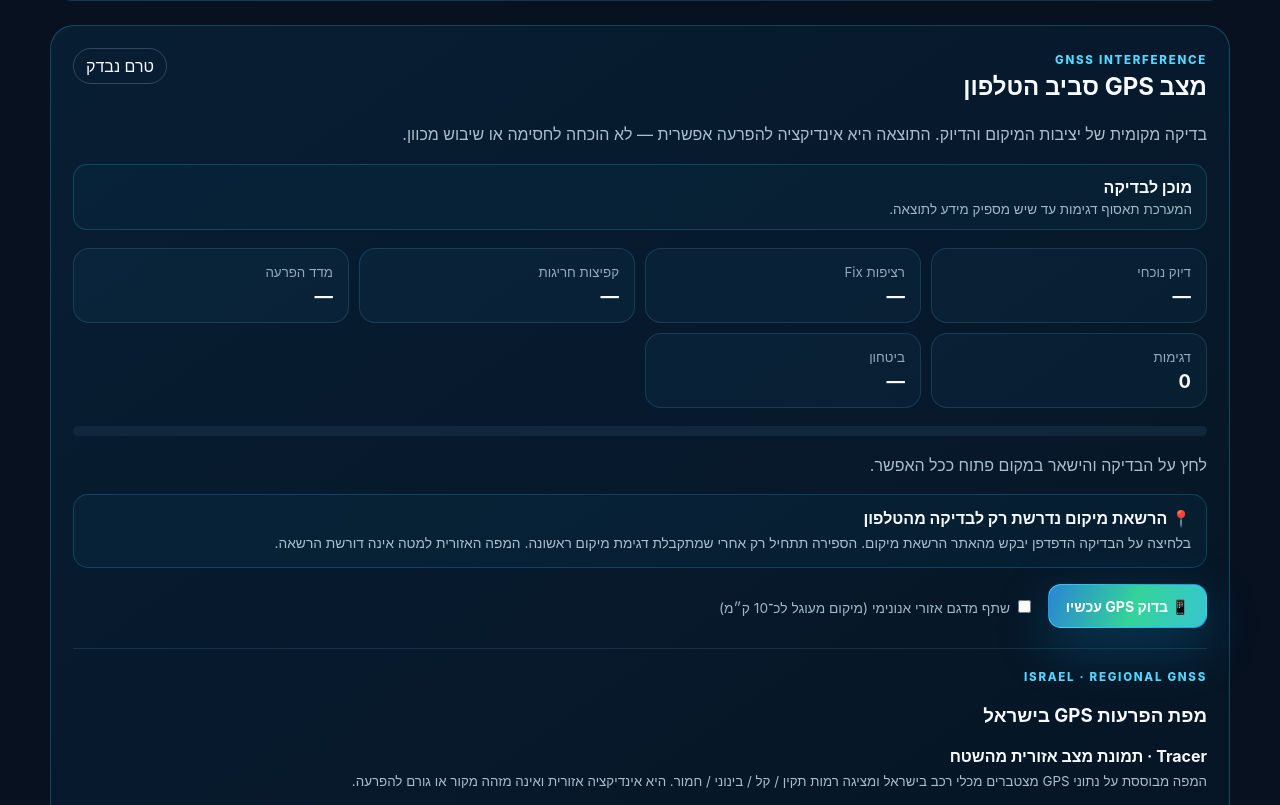
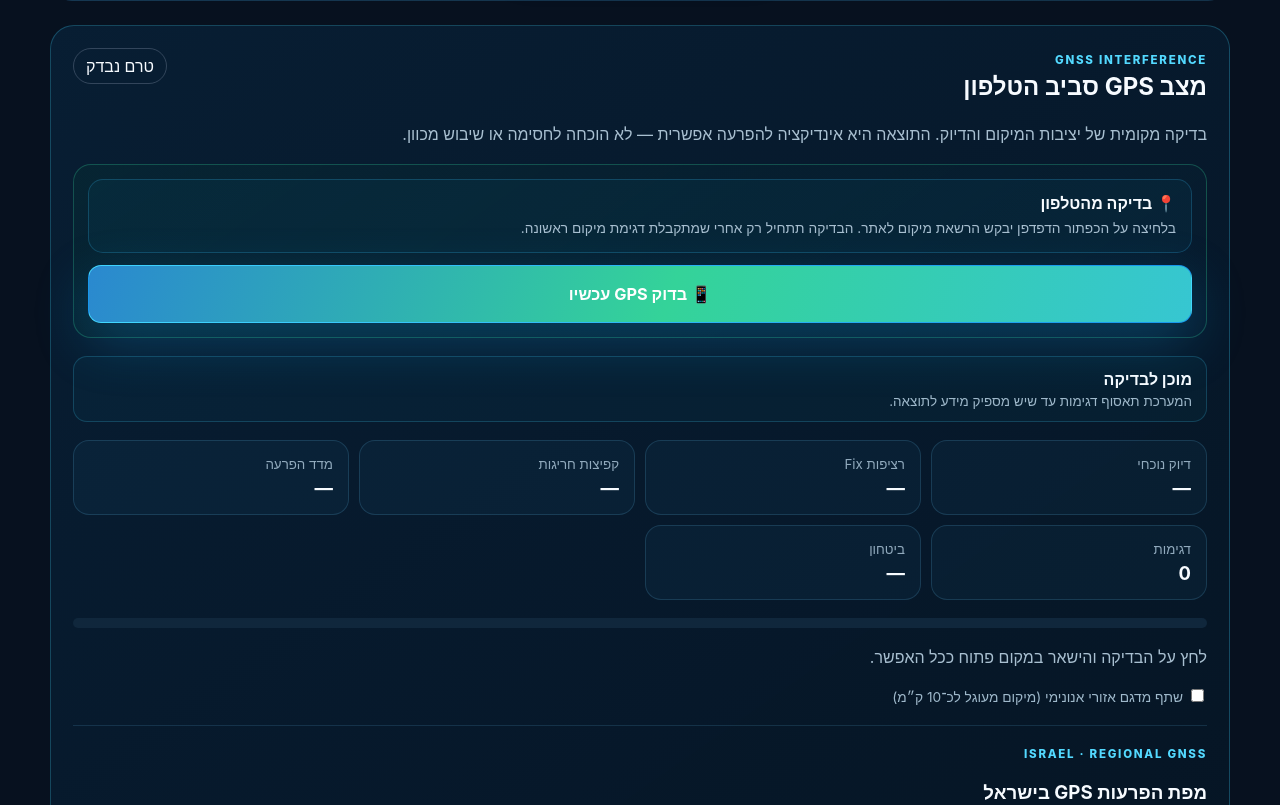
Before and after one commit to l2005l/HaniaION, a FastAPI app: page / in a window 1280 px wide. Shown: the part 824-1629 px from the top of the page. Run offline with FastAPI, Linux system fonts and the light colour scheme; data that the repository does not hold is empty; some libraries are stand-ins or nearby versions.

Commit message:
improve GNSS quick launch and auto focus live status

```diff
--- a/static/app.js
+++ b/static/app.js
@@ -1193,6 +1193,6 @@ document.addEventListener("DOMContentLoaded", initializeK69Monitor);
     $('gnssBadge').className='gnss-badge '+cls;$('gnssBadge').textContent=title;$('gnssReason').textContent=reason;setLive(title,`${samples.length} דגימות נותחו · ביטחון ${m.confidence}%`);const last=samples[samples.length-1];regional(last.latitude,last.longitude,$('gnssShare').checked,m.score,m.accuracy,m.fixRatio);
   }
   function maybeFinish(){const m=metrics();if(!m)return;paint(m);const enoughStable=samples.length>=8&&m.elapsed>=15&&m.confidence>=75&&m.accuracy<=25;const enoughAny=samples.length>=12&&m.elapsed>=22&&m.confidence>=82;if(enoughStable||enoughAny)finish();}
-  function begin(){if(firstFix)return;firstFix=true;started=Date.now();setLive('בודק GPS בזמן אמת','אוסף דגימות ומעריך אם כבר יש מספיק מידע.');timer=setInterval(()=>{const m=metrics();if(m){paint(m);button.textContent=`בודק… ${samples.length} דגימות`;if(m.elapsed>=45)finish(true);else maybeFinish();}},1000);}
+  function begin(){if(firstFix)return;firstFix=true;started=Date.now();const results=$('gnss-results');if(results)setTimeout(()=>results.scrollIntoView({behavior:'smooth',block:'start'}),180);setLive('בודק GPS בזמן אמת','אוסף דגימות ומעריך אם כבר יש מספיק מידע.');timer=setInterval(()=>{const m=metrics();if(m){paint(m);button.textContent=`בודק… ${samples.length} דגימות`;if(m.elapsed>=45)finish(true);else maybeFinish();}},1000);}
   button.addEventListener('click',()=>{if(!navigator.geolocation){$('gnssReason').textContent='הדפדפן אינו תומך בבדיקת מיקום.';return;}samples=[];firstFix=false;lastSampleAt=0;button.disabled=true;button.textContent='📍 מבקש הרשאת מיקום…';setLive('ממתין להרשאה','הרשאת Location נדרשת רק לבדיקה המקומית.');$('gnssReason').textContent='אשר לדפדפן גישה למיקום. הבדיקה תתחיל רק לאחר Fix ראשון.';watchId=navigator.geolocation.watchPosition(p=>{begin();const now=Date.now();samples.push({latitude:p.coords.latitude,longitude:p.coords.longitude,accuracy:p.coords.accuracy,t:now});lastSampleAt=now;const m=metrics();paint(m);setLive('בודק GPS בזמן אמת',`נאספו ${samples.length} דגימות · ביטחון ${m?m.confidence:0}%`);$('gnssReason').textContent=p.coords.accuracy>35?'הקליטה כרגע חלשה. אם המצב נמשך, עבור לאזור פתוח לשמיים.':'הבדיקה פעילה והמדדים מתעדכנים בזמן אמת.';maybeFinish();},permissionError,{enableHighAccuracy:true,maximumAge:0,timeout:15000});});
 })();
--- a/static/index.html
+++ b/static/index.html
@@ -9,7 +9,7 @@
   <link rel="manifest" href="/manifest.webmanifest">
   <link rel="icon" href="/static/icons/icon.svg?v=43" type="image/svg+xml">
   <link rel="apple-touch-icon" href="/static/icons/icon.svg?v=43">
-  <link rel="stylesheet" href="/static/style.css?v=54">
+  <link rel="stylesheet" href="/static/style.css?v=55">
   <title>HaniaION — BRDC to RAAM</title>
   <link rel="stylesheet" href="/static/data-status.css?v=4">
 </head>
@@ -37,7 +37,7 @@
         <div class="focused-primary-actions">
           <button id="heroCalculateButton" class="button button-primary button-large" type="button"><span class="button-icon">↯</span> הורד והצג נתוני NASA</button>
           <a class="button button-secondary button-large k69-priority-button" href="#gps-pulse"><span>◷</span> מעבר מהיר ל־K69</a>
-          <a class="button button-secondary button-large gnss-priority-button" href="#gnss-monitor"><span>⌖</span> בדיקת חסימת GPS</a>
+          <a class="button button-secondary button-large gnss-priority-button" href="#gnss-start"><span>⌖</span> בדיקת חסימת GPS</a>
         </div>
       </div>
 
@@ -67,13 +67,18 @@
     <section id="gnss-monitor" class="gnss-monitor reveal" aria-label="ניטור GNSS מהטלפון">
       <div class="gnss-head"><div><span class="section-kicker">GNSS INTERFERENCE</span><h2>מצב GPS סביב הטלפון</h2></div><span id="gnssBadge" class="gnss-badge neutral">טרם נבדק</span></div>
       <p class="gnss-explain">בדיקה מקומית של יציבות המיקום והדיוק. התוצאה היא אינדיקציה להפרעה אפשרית — לא הוכחה לחסימה או שיבוש מכוון.</p>
-      <div id="gnssLiveStatus" class="gnss-live-status"><strong>מוכן לבדיקה</strong><span>המערכת תאסוף דגימות עד שיש מספיק מידע לתוצאה.</span></div>
-      <div class="gnss-grid">
-        <article><small>דיוק נוכחי</small><strong id="gnssAccuracy">—</strong></article><article><small>רציפות Fix</small><strong id="gnssFix">—</strong></article><article><small>קפיצות חריגות</small><strong id="gnssJumps">—</strong></article><article><small>מדד הפרעה</small><strong id="gnssScore">—</strong></article><article><small>דגימות</small><strong id="gnssSamples">0</strong></article><article><small>ביטחון</small><strong id="gnssConfidence">—</strong></article>
+      <div id="gnss-start" class="gnss-quick-start">
+        <div class="gnss-permission-note"><strong>📍 בדיקה מהטלפון</strong><span>בלחיצה על הכפתור הדפדפן יבקש הרשאת מיקום לאתר. הבדיקה תתחיל רק אחרי שמתקבלת דגימת מיקום ראשונה.</span></div>
+        <button id="gnssTestButton" class="button button-primary" type="button">📱 בדוק GPS עכשיו</button>
       </div>
-      <div class="gnss-meter"><span id="gnssMeter"></span></div><p id="gnssReason" class="gnss-reason">לחץ על הבדיקה והישאר במקום פתוח ככל האפשר.</p>
-      <div class="gnss-permission-note"><strong>📍 הרשאת מיקום נדרשת רק לבדיקה מהטלפון</strong><span>בלחיצה על הבדיקה הדפדפן יבקש מהאתר הרשאת מיקום. הספירה תתחיל רק אחרי שמתקבלת דגימת מיקום ראשונה. המפה האזורית למטה אינה דורשת הרשאה.</span></div>
-      <div class="gnss-actions"><button id="gnssTestButton" class="button button-primary" type="button">📱 בדוק GPS עכשיו</button><label><input id="gnssShare" type="checkbox"> שתף מדגם אזורי אנונימי (מיקום מעוגל לכ־10 ק״מ)</label></div>
+      <div id="gnss-results" class="gnss-results">
+        <div id="gnssLiveStatus" class="gnss-live-status"><strong>מוכן לבדיקה</strong><span>המערכת תאסוף דגימות עד שיש מספיק מידע לתוצאה.</span></div>
+        <div class="gnss-grid">
+          <article><small>דיוק נוכחי</small><strong id="gnssAccuracy">—</strong></article><article><small>רציפות Fix</small><strong id="gnssFix">—</strong></article><article><small>קפיצות חריגות</small><strong id="gnssJumps">—</strong></article><article><small>מדד הפרעה</small><strong id="gnssScore">—</strong></article><article><small>דגימות</small><strong id="gnssSamples">0</strong></article><article><small>ביטחון</small><strong id="gnssConfidence">—</strong></article>
+        </div>
+        <div class="gnss-meter"><span id="gnssMeter"></span></div><p id="gnssReason" class="gnss-reason">לחץ על הבדיקה והישאר במקום פתוח ככל האפשר.</p>
+      </div>
+      <div class="gnss-actions"><label><input id="gnssShare" type="checkbox"> שתף מדגם אזורי אנונימי (מיקום מעוגל לכ־10 ק״מ)</label></div>
       <div class="regional-gnss external-regional"><div><span class="section-kicker">ISRAEL · REGIONAL GNSS</span><h3>מפת הפרעות GPS בישראל</h3></div><strong>Tracer · תמונת מצב אזורית מהשטח</strong><small>המפה מבוססת על נתוני GPS מצטברים מכלי רכב בישראל ומציגה רמות תקין / קל / בינוני / חמור. היא אינדיקציה אזורית ואינה מזהה מקור או גורם להפרעה.</small><div class="gnss-map-frame"><iframe title="מפת הפרעות GPS בישראל - Tracer" src="https://tracer.co.il/gps-jamming-map?embed=1" loading="lazy" referrerpolicy="no-referrer-when-downgrade"></iframe></div><div class="gnss-map-links"><a href="https://tracer.co.il/gps-jamming-map" target="_blank" rel="noopener">פתח מפה מלאה</a><span>מקור חיצוני: Tracer Technologies</span></div></div>
       <div class="regional-gnss community-regional"><div><span class="section-kicker">HANIAION COMMUNITY</span><h3>מדידות HaniaION באזור</h3></div><strong id="regionalGnss">אין עדיין מדידות באזור</strong><small id="regionalGnssDetail">מבוסס רק על בדיקות אנונימיות של HaniaION, אם משתמשים בחרו לשתף.</small></div>
     </section>
@@ -207,7 +212,7 @@
   </div>
   <button id="floatingTopButton" class="floating-top-button" type="button" aria-label="חזרה לראש העמוד" title="חזרה לראש העמוד">↑</button>
   <div id="toast" class="toast" role="status" aria-live="polite"></div>
-  <script src="/static/app.js?v=54" defer></script>
+  <script src="/static/app.js?v=55" defer></script>
   <script src="/static/data-status.js?v=4"></script>
 </body>
 </html>
--- a/static/service-worker.js
+++ b/static/service-worker.js
@@ -1,5 +1,5 @@
-const CACHE_NAME = "haniaion-v2.10.0";
-const APP_SHELL = ["/", "/wind", "/satellite", "/static/style.css?v=54", "/static/app.js?v=54", "/static/wind.css?v=45", "/static/wind.js?v=45", "/static/satellite.css?v=21", "/static/satellite.js?v=21", "/static/data-status.css?v=4", "/static/data-status.js?v=4", "/static/icons/icon.svg", "/manifest.webmanifest"];
+const CACHE_NAME = "haniaion-v2.11.0";
+const APP_SHELL = ["/", "/wind", "/satellite", "/static/style.css?v=55", "/static/app.js?v=55", "/static/wind.css?v=45", "/static/wind.js?v=45", "/static/satellite.css?v=21", "/static/satellite.js?v=21", "/static/data-status.css?v=4", "/static/data-status.js?v=4", "/static/icons/icon.svg", "/manifest.webmanifest"];
 
 self.addEventListener("install", event => {
   event.waitUntil(caches.open(CACHE_NAME).then(cache => cache.addAll(APP_SHELL)));
--- a/static/style.css
+++ b/static/style.css
@@ -1358,3 +1358,11 @@ iframe {
 .gnss-permission-note{margin:14px 0 4px;padding:13px 15px;border:1px solid rgba(56,189,248,.22);border-radius:15px;background:rgba(14,116,144,.09)}.gnss-permission-note strong,.gnss-permission-note span{display:block}.gnss-permission-note span{margin-top:5px;color:#a8bfd0;font-size:.86rem;line-height:1.55}.external-regional{margin-top:20px}.gnss-map-frame{margin-top:14px;border:1px solid rgba(105,207,255,.18);border-radius:18px;overflow:hidden;background:#071421;min-height:420px}.gnss-map-frame iframe{display:block;width:100%;height:460px;border:0}.gnss-map-links{display:flex;justify-content:space-between;gap:10px;align-items:center;margin-top:9px;font-size:.78rem;color:#8eaabd}.gnss-map-links a{color:#67e8f9}.community-regional{margin-top:18px}@media(max-width:650px){.gnss-map-frame{min-height:360px}.gnss-map-frame iframe{height:390px}.gnss-map-links{align-items:flex-start;flex-direction:column}}
 /* v2.10 adaptive GNSS */
 .gnss-live-status{margin:14px 0;padding:12px 14px;border:1px solid rgba(66,215,255,.2);border-radius:14px;background:rgba(14,116,144,.08)}.gnss-live-status strong,.gnss-live-status span{display:block}.gnss-live-status span{margin-top:4px;color:#9fb9cb;font-size:.84rem}.gnss-priority-button{border-color:rgba(52,211,153,.35)}
+
+/* v2.11 — GNSS direct launch flow */
+#gnss-start,#gnss-results{scroll-margin-top:88px}
+.gnss-quick-start{margin:14px 0 18px;padding:14px;border:1px solid rgba(52,211,153,.28);border-radius:18px;background:linear-gradient(145deg,rgba(6,78,59,.16),rgba(8,31,52,.45))}
+.gnss-quick-start .gnss-permission-note{margin:0 0 12px}
+.gnss-quick-start>.button{width:100%;min-height:58px;font-size:1.02rem}
+.gnss-results{scroll-margin-top:88px}
+@media(max-width:650px){#gnss-start,#gnss-results{scroll-margin-top:72px}.gnss-quick-start{margin-top:10px;padding:10px}.gnss-quick-start>.button{min-height:60px}}
```
Also changed, not shown: CHANGELOG.md.
